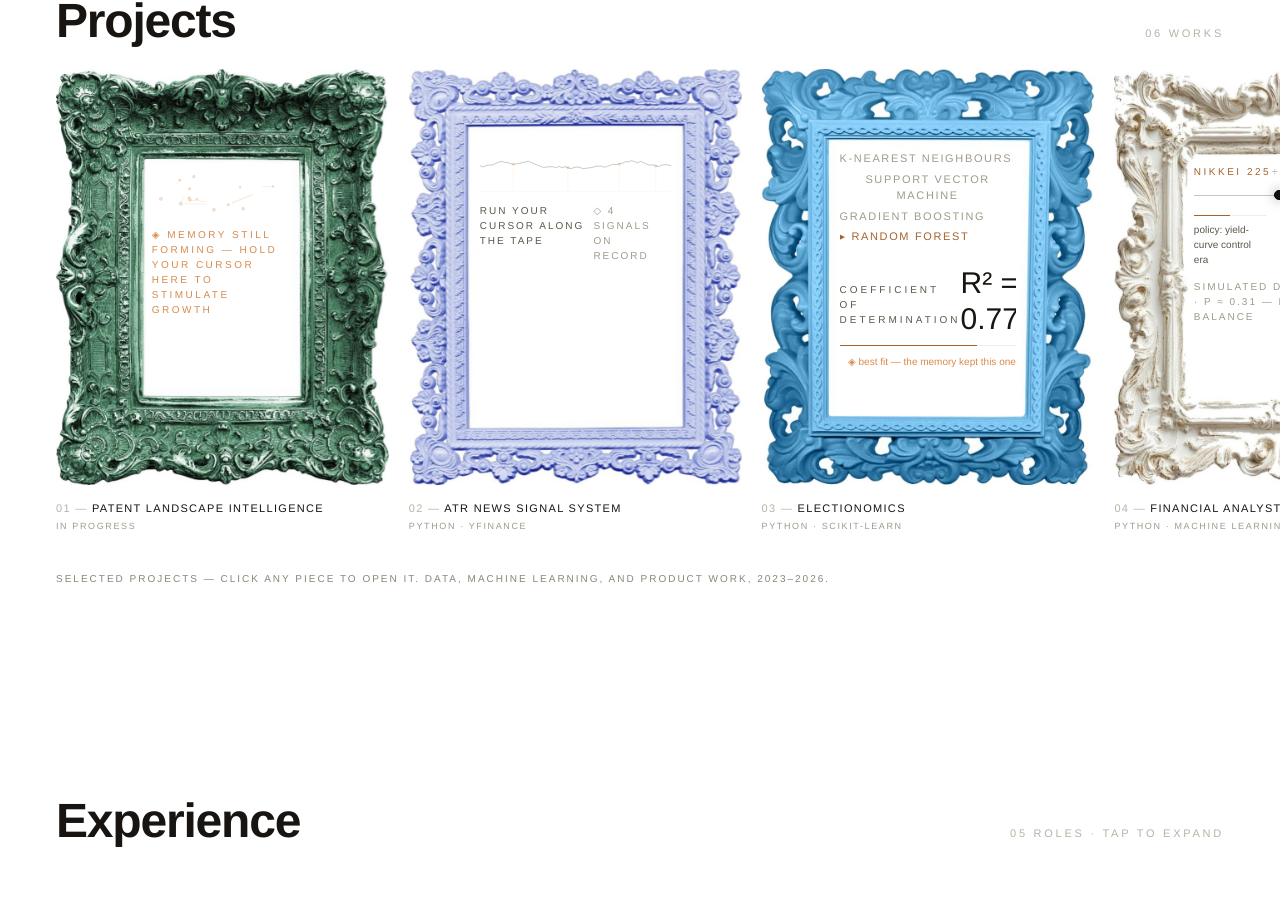
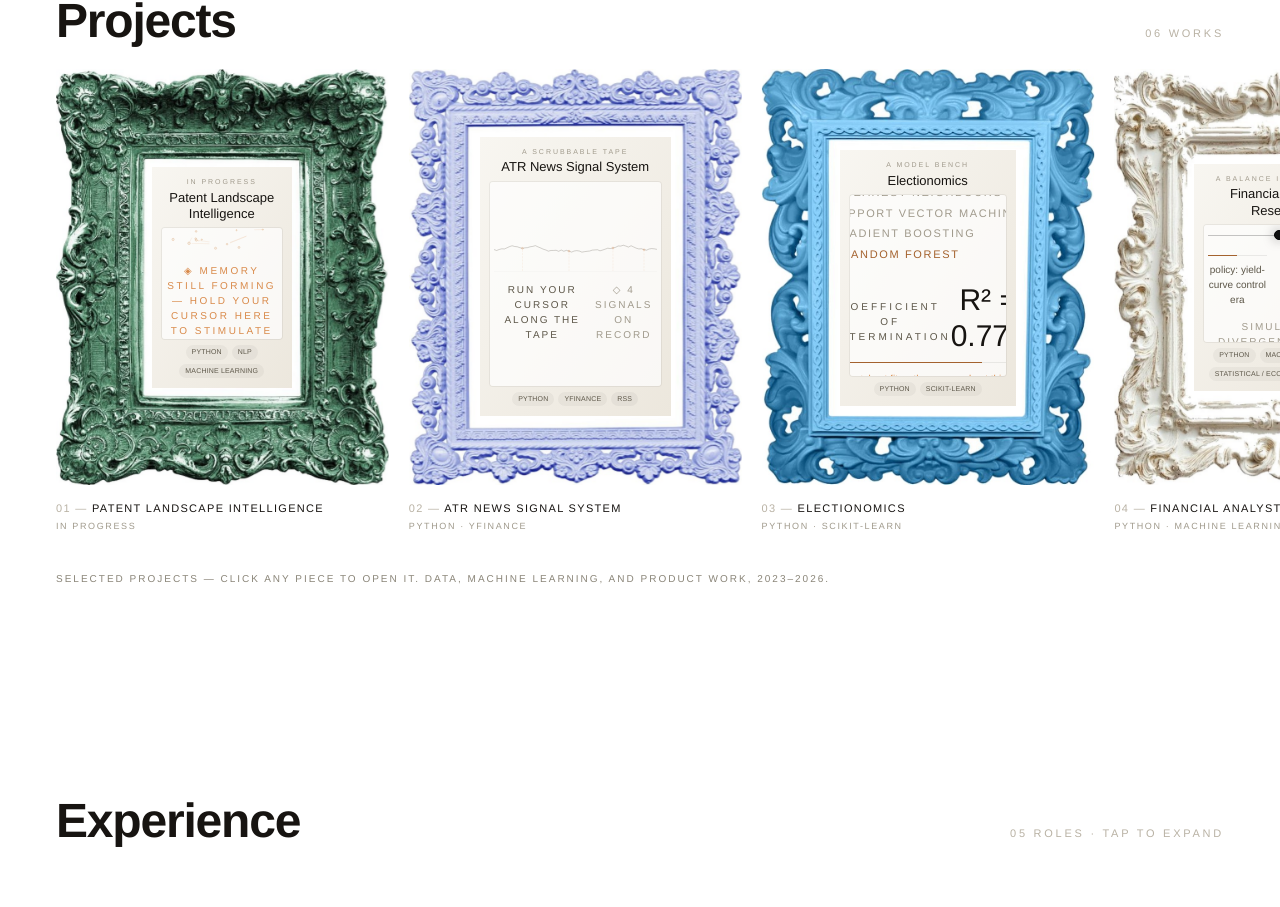
Before and after one commit to Keneisha3/keneisha-baid-portfolio, a React (Vite) app: page / in a window 1280 px wide. Shown: the part 1827-2734 px from the top of the page. Built offline with nearby package versions, Linux system fonts and the light colour scheme.

Commit message:
Fill project frames with title + artifact + tech tags; move Figma/media to detail only (fixes FamFlow half-cut hint)

```diff
--- a/src/neural/Sections.jsx
+++ b/src/neural/Sections.jsx
@@ -671,14 +671,34 @@ function Filmstrip({ id, corner, caption, items }) {
 export function ProjectNeurons() {
   const items = PROJECTS.map((p, i) => {
     const art = ARTIFACTS.find((a) => a.match.test(p.title));
-    const preview = /famflow/i.test(p.title) ? <ProjectMedia p={p} /> : art?.el;
     return {
       title: p.title,
       meta: p.status ? "In progress" : p.tech.slice(0, 2).join(" · "),
       thumb: (
         <FramedThumb frame={ART_FRAMES[i % ART_FRAMES.length]}>
-          <div className="h-full w-full overflow-hidden">
-            <div className="min-h-[150px]">{preview}</div>
+          {/* a filled mini-poster: title, the live artifact, and tech tags */}
+          <div className="flex h-full w-full flex-col bg-gradient-to-br from-[#f8f6f1] to-[#ece7dd] p-2.5 text-center">
+            <p className="font-mono text-[7px] uppercase tracking-[0.28em] text-[#a09a8c]">
+              {p.status ? "in progress" : art?.label ?? "project"}
+            </p>
+            <p className="mt-0.5 line-clamp-2 font-display text-[13px] font-medium leading-tight text-[#171411]">
+              {p.title}
+            </p>
+            <div className="my-1.5 flex flex-1 items-center justify-center overflow-hidden rounded-[3px] bg-white/70 p-1 ring-1 ring-black/[0.06]">
+              <div className="flex h-full w-full items-center justify-center [&_svg]:max-h-full [&_svg]:max-w-full">
+                {art?.el}
+              </div>
+            </div>
+            <div className="flex flex-wrap justify-center gap-1">
+              {p.tech.slice(0, 3).map((t) => (
+                <span
+                  key={t}
+                  className="rounded-full bg-black/[0.04] px-1.5 py-0.5 font-mono text-[7px] uppercase tracking-wide text-[#5d5749]"
+                >
+                  {t}
+                </span>
+              ))}
+            </div>
           </div>
         </FramedThumb>
       ),
```
